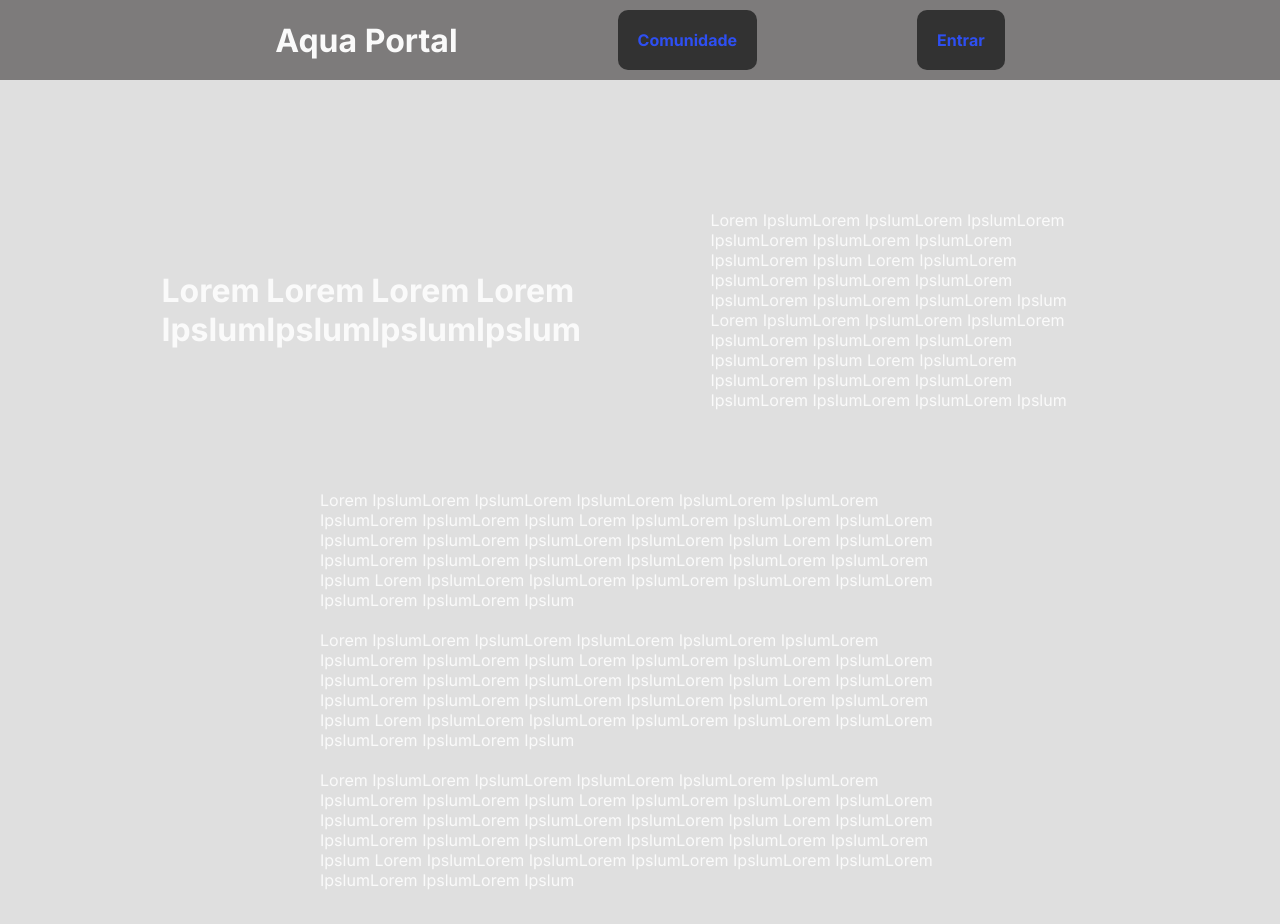
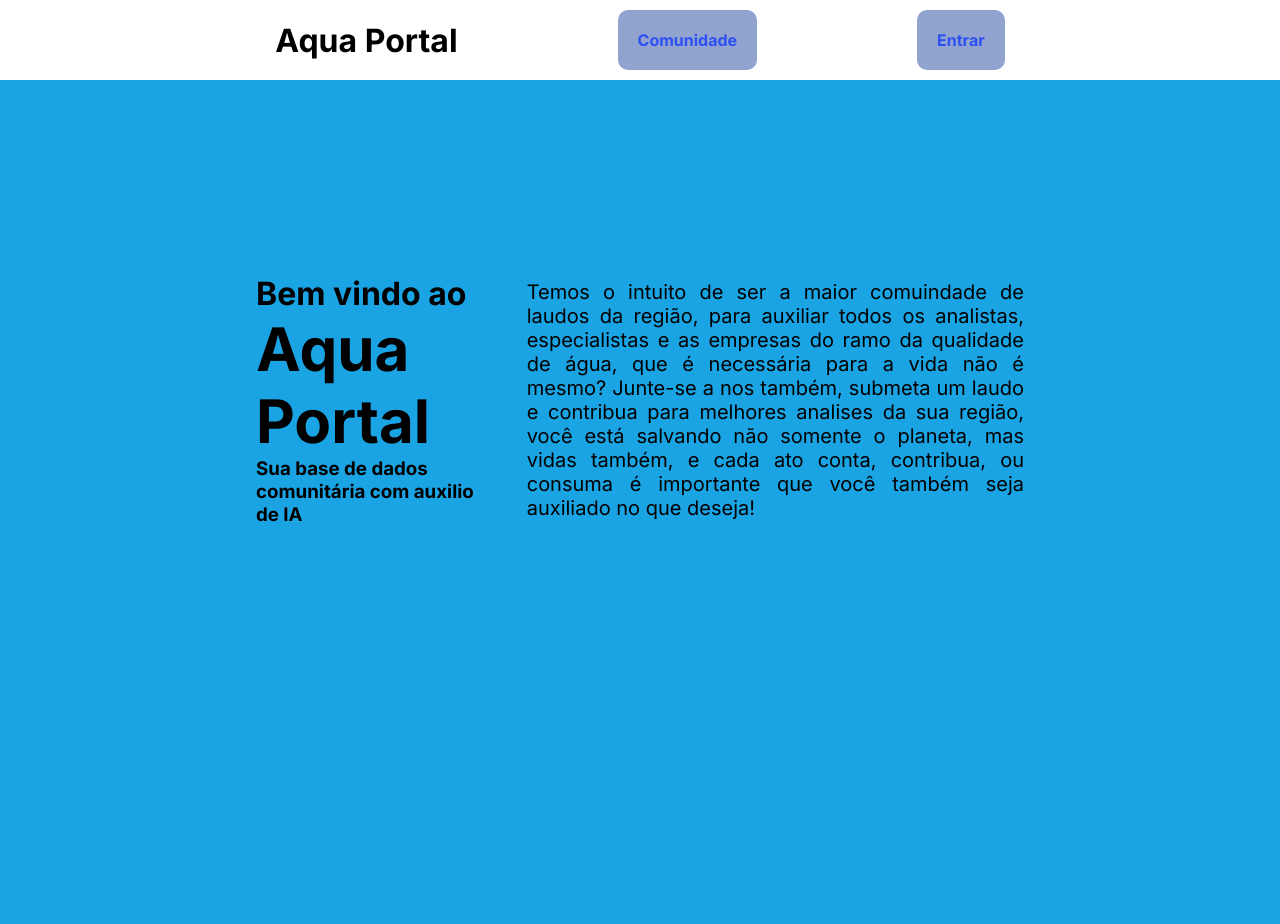
Before and after one commit to Antonio-HOS/ic_front, a Next.js app: page / in a window 1280 px wide. Shown: the top 924 px of the page. After the commit the page ends 800 px from the top, so only its background shows below. Built offline with nearby package versions, Linux system fonts and the light colour scheme.

Commit message:
OK Inicial + Start comunity

```diff
--- a/app/globals.css
+++ b/app/globals.css
@@ -4,12 +4,12 @@
   --background-end-rgb: 255, 255, 255;
 
   --text-color: #fafafa;
-	--background-color: #dfdfdf;
+	--background-color: #1aa4e4;
 	--cor1: rgb(34, 0, 128);
 	--cor1B: rgb(46, 79, 242);
 	--cor2: rgb(95, 183, 81);
-	--cor3: rgb(50, 50, 50);
-	--cor4: #7d7b7b;
+	--cor3: rgb(144, 164, 207);
+	--cor4: #ffffff;
 }
 
 * {
@@ -25,7 +25,6 @@ body {
 }
 
 body {
-	color: var(--text-color);
 	background: var(--background-color);
 }
 
--- a/app/page.module.css
+++ b/app/page.module.css
@@ -3,9 +3,7 @@
   align-items: center;
   justify-content: center;
   flex-direction: column;
-  margin: 150px auto;
   height: 100vh;
-  gap: 5em;
 }
 
 .links {
@@ -41,22 +39,29 @@
 }
 
 .BoxTexts {
-  width: 70vw;
+  width: 60vw;
   display: flex;
   align-items: center;
   justify-content: center;
-  gap: 10em;
+  gap: 2em;
 }
 
 .titles {
   width: 40%;
   display: flex;
-  align-items: center;
+  flex-direction: column;
+  align-items: start;
   justify-content: center;
+}
+
+.titles h2 {
+  font-size: 60px;
 }
 
 .Texts {
   flex-direction: column;
+  font-size: 20px;
+  text-align: justify;
   width: 50vw;
   display: flex;
   align-items: center;
--- a/app/page.tsx
+++ b/app/page.tsx
@@ -18,41 +18,18 @@ export default function Home() {
             </div>
             <div className={styles.BoxTexts}>
                 <div className={styles.titles}>
-                    <h1>Lorem Ipslum</h1>
-                    <h1>Lorem Ipslum</h1>
-                    <h1>Lorem Ipslum</h1>
-                    <h1>Lorem Ipslum</h1>
+                    <h1>Bem vindo ao</h1>
+                    <h2>Aqua Portal</h2>
+                    <h3>Sua base de dados comunitária com auxilio de IA</h3>
                 </div>
                 <div className={styles.Texts}>
                     <p>
-                        Lorem IpslumLorem IpslumLorem IpslumLorem IpslumLorem IpslumLorem IpslumLorem IpslumLorem Ipslum
-                        Lorem IpslumLorem IpslumLorem IpslumLorem IpslumLorem IpslumLorem IpslumLorem IpslumLorem Ipslum
-                        Lorem IpslumLorem IpslumLorem IpslumLorem IpslumLorem IpslumLorem IpslumLorem IpslumLorem Ipslum
-                        Lorem IpslumLorem IpslumLorem IpslumLorem IpslumLorem IpslumLorem IpslumLorem IpslumLorem Ipslum
+                        Temos o intuito de ser a maior comuindade de laudos da região, para auxiliar todos os
+                        analistas, especialistas e as empresas do ramo da qualidade de água, que é necessária para a vida não é mesmo?
+                        Junte-se a nos também, submeta um laudo e contribua para melhores analises da sua região, você está salvando não
+                        somente o planeta, mas vidas também, e cada ato conta, contribua, ou consuma é importante que você também seja auxiliado no que deseja!
                     </p>
                 </div>
-            </div>
-            <div className={styles.Texts}>
-                    <p>
-                        Lorem IpslumLorem IpslumLorem IpslumLorem IpslumLorem IpslumLorem IpslumLorem IpslumLorem Ipslum
-                        Lorem IpslumLorem IpslumLorem IpslumLorem IpslumLorem IpslumLorem IpslumLorem IpslumLorem Ipslum
-                        Lorem IpslumLorem IpslumLorem IpslumLorem IpslumLorem IpslumLorem IpslumLorem IpslumLorem Ipslum
-                        Lorem IpslumLorem IpslumLorem IpslumLorem IpslumLorem IpslumLorem IpslumLorem IpslumLorem Ipslum
-                    </p>
-                    <br />
-                    <p>
-                        Lorem IpslumLorem IpslumLorem IpslumLorem IpslumLorem IpslumLorem IpslumLorem IpslumLorem Ipslum
-                        Lorem IpslumLorem IpslumLorem IpslumLorem IpslumLorem IpslumLorem IpslumLorem IpslumLorem Ipslum
-                        Lorem IpslumLorem IpslumLorem IpslumLorem IpslumLorem IpslumLorem IpslumLorem IpslumLorem Ipslum
-                        Lorem IpslumLorem IpslumLorem IpslumLorem IpslumLorem IpslumLorem IpslumLorem IpslumLorem Ipslum
-                    </p>
-                    <br />
-                    <p>
-                        Lorem IpslumLorem IpslumLorem IpslumLorem IpslumLorem IpslumLorem IpslumLorem IpslumLorem Ipslum
-                        Lorem IpslumLorem IpslumLorem IpslumLorem IpslumLorem IpslumLorem IpslumLorem IpslumLorem Ipslum
-                        Lorem IpslumLorem IpslumLorem IpslumLorem IpslumLorem IpslumLorem IpslumLorem IpslumLorem Ipslum
-                        Lorem IpslumLorem IpslumLorem IpslumLorem IpslumLorem IpslumLorem IpslumLorem IpslumLorem Ipslum
-                    </p>
             </div>
         </main>
     )
```
Also changed, not shown: app/comunidade/page.module.css (+22 -9 lines), app/comunidade/page.tsx (+28 -4 lines).
